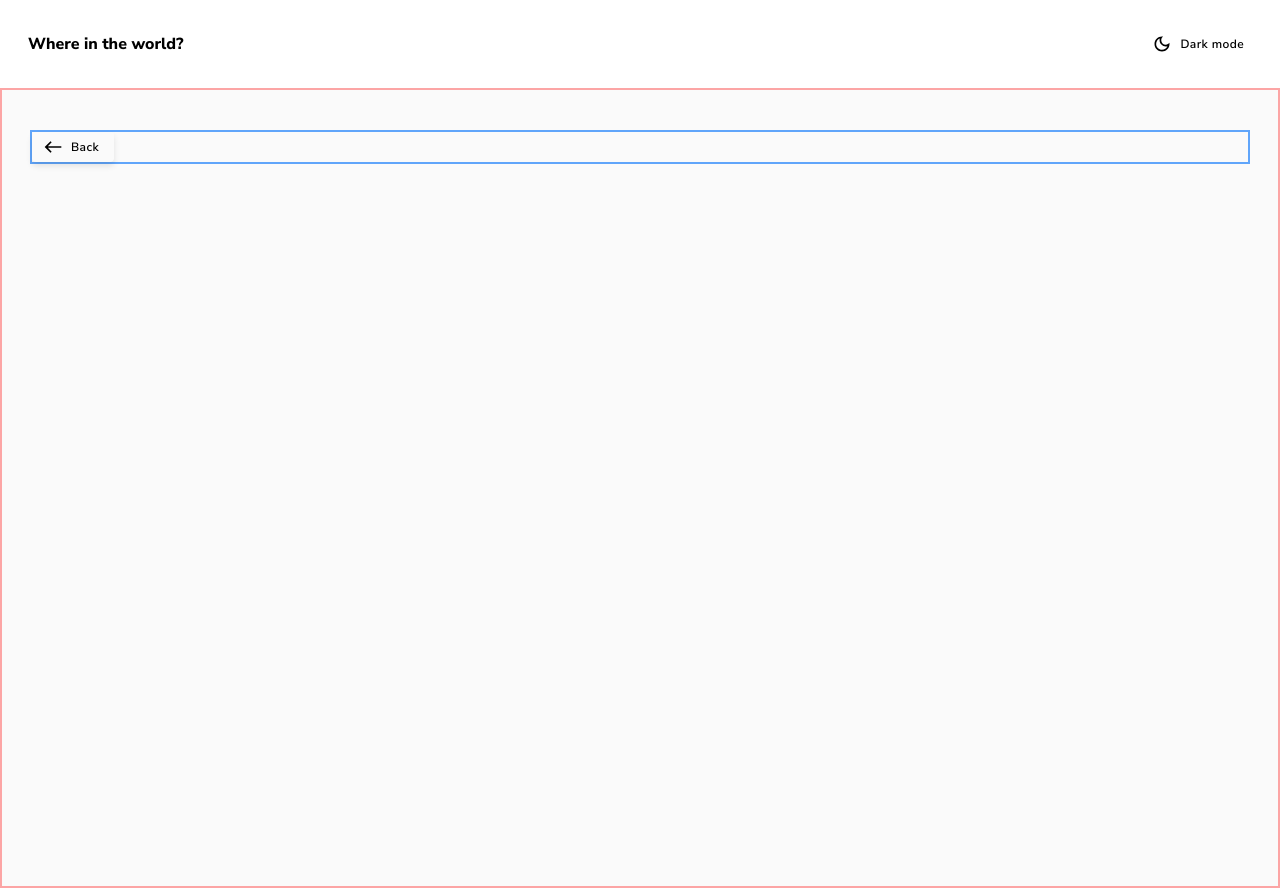
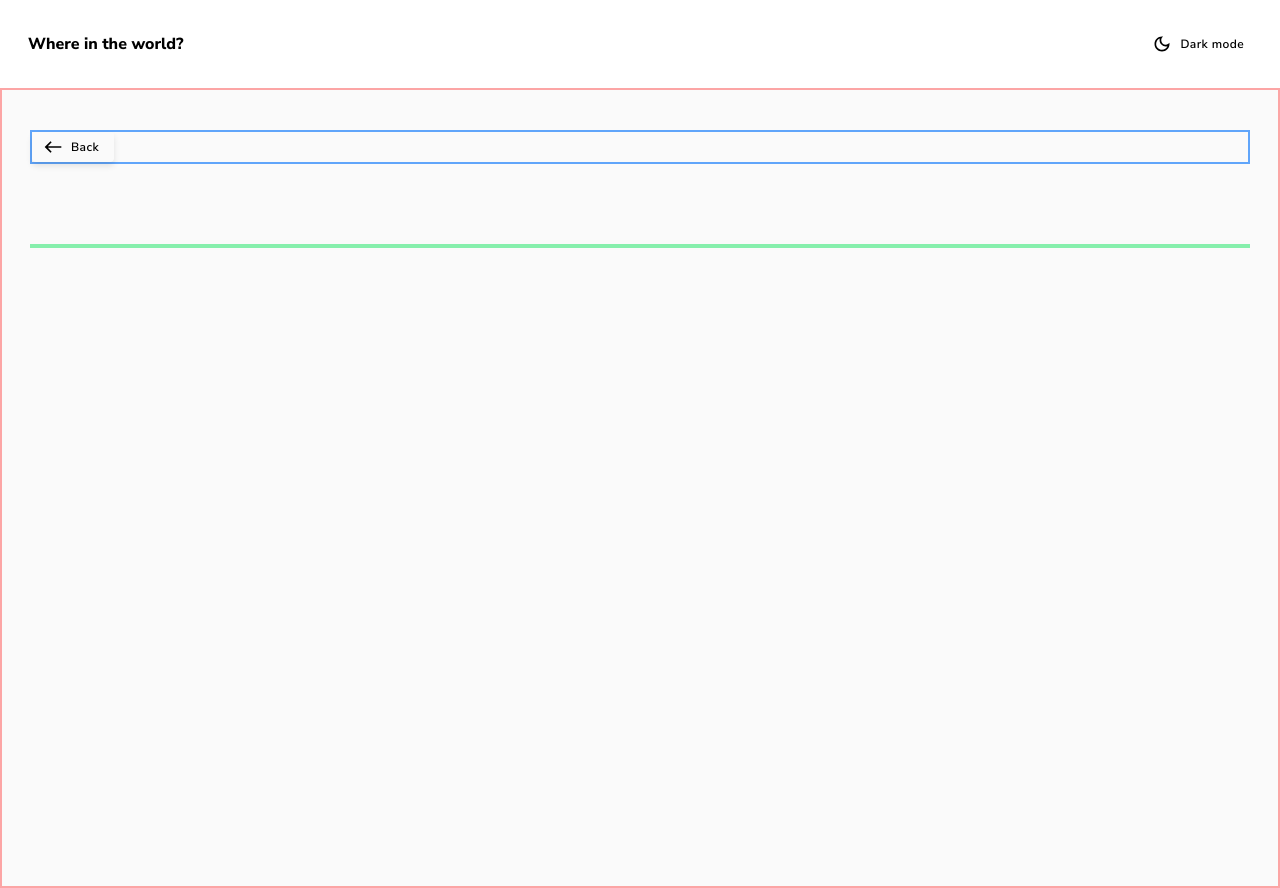
Before and after one commit to rineliniguezsosa/appcountries, a React (Vite) app: page /countries/detail/1 in a window 1280 px wide. Built offline with nearby package versions, Linux system fonts and the light colour scheme.

Commit message:
[FEAT] Cambios en el page CountriesDetail
- css en el elemento article
- tamaño y color de borde
- margin-top de 20rem
- vamos a realizar el fetch del pais por nombre vamos a ello

```diff
--- a/src/pages/CountriesDetail.tsx
+++ b/src/pages/CountriesDetail.tsx
@@ -28,7 +28,7 @@ export const CountriesDetail = () => {
       {/* fin div */}
 
       {/* inicio article */}
-      <article className="w-full">
+      <article className="w-full border-2 border-green-300 mt-20">
 
       </article>
       {/* fin article */}
```
